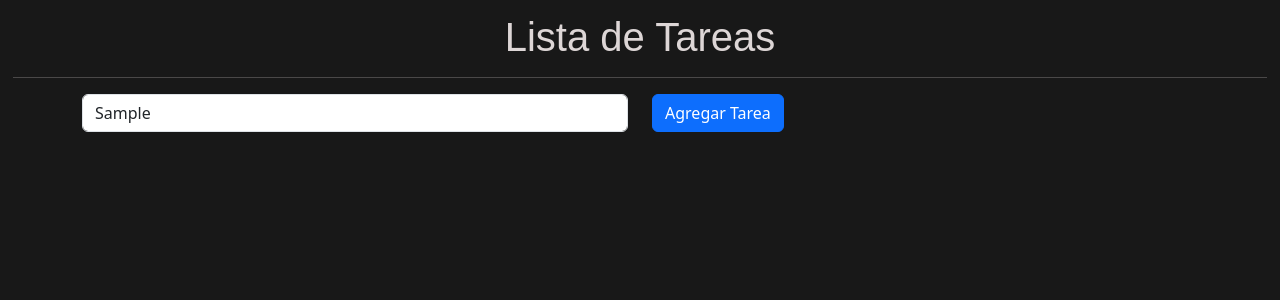
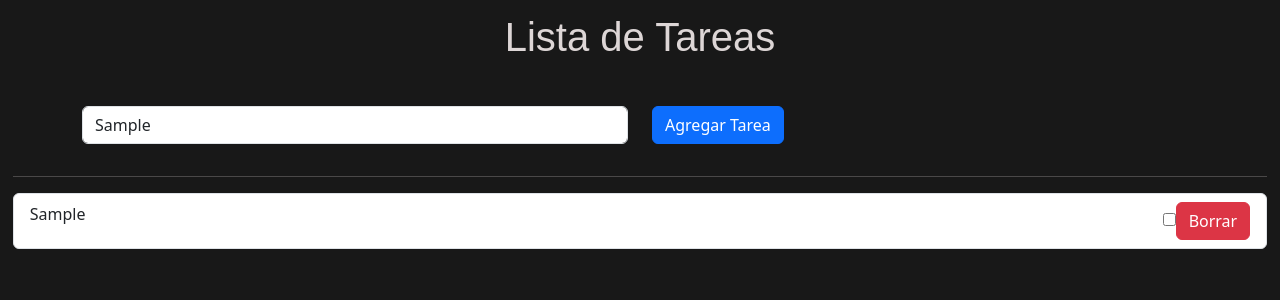
Before and after one commit to MariaJoseGG/PracticalTest, a React (Vite) app: page / in a window 1280 px wide. Both pictures are taken after typing "Sample" into the empty fields and a click on the button "Agregar Tarea". Shown: the top 300 px of the page. Built offline with nearby package versions, Linux system fonts and the light colour scheme.

Commit message:
Implementation of the reducer to manage task actions

```diff
--- a/src/TaskManagement/components/TaskForm.jsx
+++ b/src/TaskManagement/components/TaskForm.jsx
@@ -1,19 +1,22 @@
 import { useForm } from '../../hooks/useForm'
 import '../styles/TaskForm.css'
 
-export const TaskForm = () => {
+export const TaskForm = ({addTask}) => {
 
   const { formState, onInputChange } = useForm({ task: '' })
 
   // Add new task
-  const addTask = (event) => {
+  const handleSubmit = (event) => {
     event.preventDefault() // Prevents page reloading
 
+    // If no task has been written
+    if (formState.task === '') return
 
+    addTask(formState.task)
   }
 
   return (
-    <form onSubmit={addTask}>
+    <form onSubmit={handleSubmit}>
       <div className="container">
         <div className="row">
           <div className="col">
--- a/src/TaskManagement/components/TaskList.jsx
+++ b/src/TaskManagement/components/TaskList.jsx
@@ -1,14 +1,114 @@
+import { useReducer } from 'react'
 import '../styles/TaskList.css'
 import { TaskForm } from './TaskForm'
 
+// Action types
+const ADD_TASK = '[TASKS] Add task'
+const COMPLETE_TASK = '[TASKS] Complete task'
+const DELETE_TASK = '[TASKS] Delete task'
+
+// Reducer actions
+const taskReducer = (state = [], action = {}) => {
+  switch (action.type) {
+    case ADD_TASK:
+      // The current task list, plus the new task that has been dispatched
+      return [...state, action.payload]
+
+    case COMPLETE_TASK:
+      // The status of the task is changed to completed
+      return state.map(task => {
+        if (task.id === action.payload) {
+          return {
+            ...task,
+            completed: !task.completed
+          }
+        } else {
+          return task
+        }
+      })
+
+    case DELETE_TASK:
+      return state.filter(task => task.id !== action.payload)
+
+    default:
+      return state
+  }
+}
+
 export const TaskList = () => {
+
+  const [taskState, dispatch] = useReducer(taskReducer, [])
+
+  // Add new task
+  const addTask = (task) => {
+    const newTask = {
+      id: new Date().getTime(),
+      task: task,
+      completed: false
+    }
+
+    const action = {
+      type: ADD_TASK,
+      payload: newTask
+    }
+
+    dispatch(action)
+  }
+
+  // Marking or unmarking a task as completed
+  const checkTask = ({ id }) => {
+    // Only the task id is needed to change the task status
+    const action = {
+      type: COMPLETE_TASK,
+      payload: id
+    }
+
+    dispatch(action)
+  }
+
+  // Delete task
+  const deleteTask = ({ id }) => {
+    const action = {
+      type: DELETE_TASK,
+      payload: id
+    }
+
+    dispatch(action)
+  }
+
   return (
     <>
       <h1 className='text-center'>Lista de Tareas</h1>
 
+      <TaskForm
+        addTask={addTask}
+      />
+
       <hr />
 
-      <TaskForm />
+      <ul className="list-group">
+        {taskState.map(item => {
+          return (
+            <li className="list-group-item d-flex justify-content-between" key={item.id}>
+              <span>{item.task}</span>
+
+              <div>
+                <input
+                  type="checkbox"
+                  value={item.finalizada}
+                  onChange={() => checkTask(item)}
+                />
+
+                <button
+                  className="btn btn-danger"
+                  onClick={() => deleteTask(item)}>
+                  Borrar
+                </button>
+              </div>
+            </li>
+          )
+        })}
+      </ul>
     </>
   )
 }
--- a/src/TaskManagement/styles/TaskList.css
+++ b/src/TaskManagement/styles/TaskList.css
@@ -1,3 +1,4 @@
 h1 {
     font-family: Arial, sans-serif;
+    padding-bottom: 3%;
 }
--- a/src/hooks/useForm.js
+++ b/src/hooks/useForm.js
@@ -2,7 +2,7 @@ import { useState } from "react"
 
 export const useForm = (initialForm = {}) => {
 
-  const [formState, setFormaState] = useState(initialForm)
+  const [formState, setFormState] = useState(initialForm)
 
   // From the onChange event, only the target is obtained
   const onInputChange = ({ target }) => {
@@ -12,7 +12,7 @@ export const useForm = (initialForm = {}) => {
     // New value entered to that input -> value
     const { name, value } = target
 
-    setFormaState(
+    setFormState(
       {
         ...formState,
         [name]: value
```
